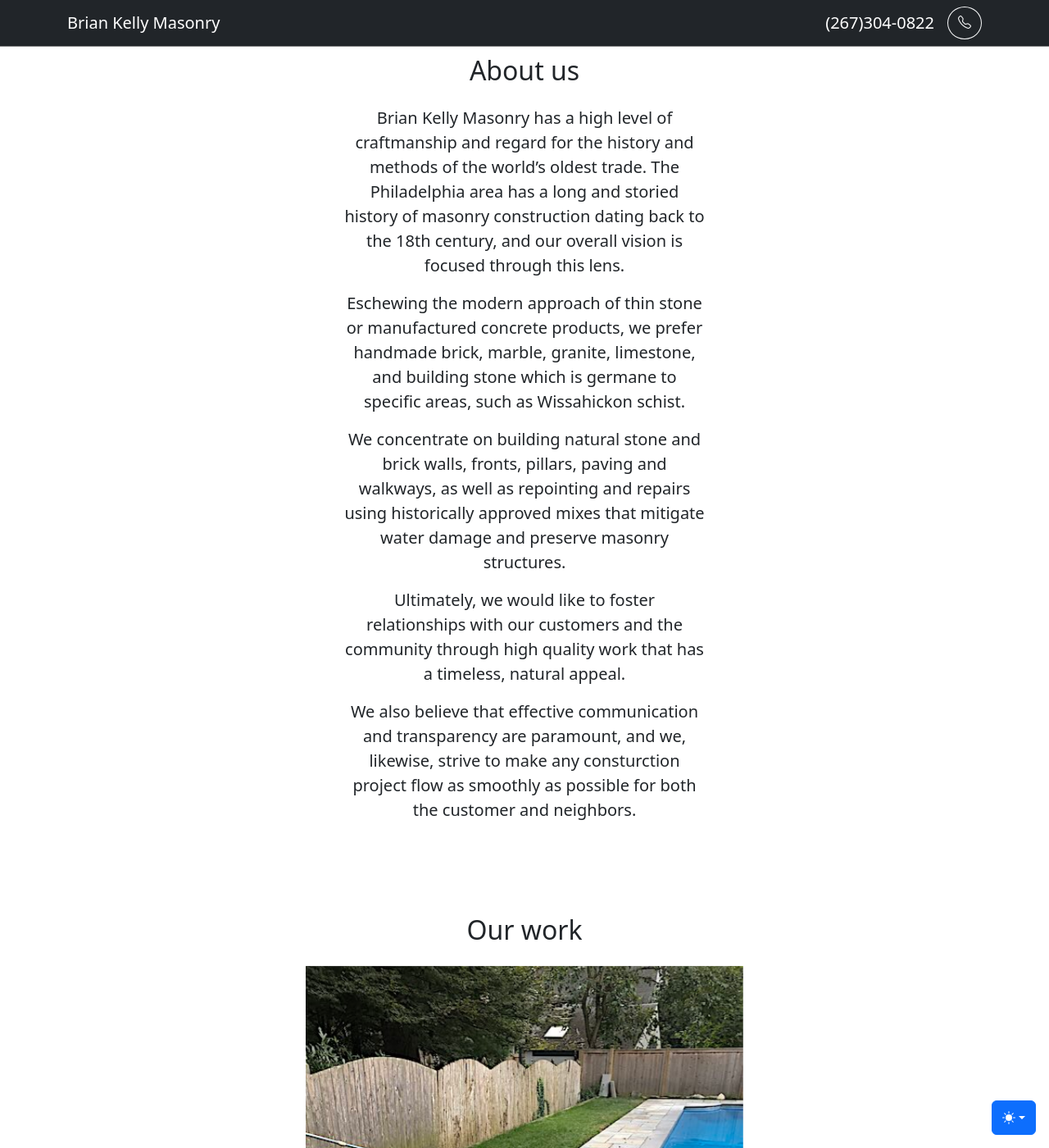
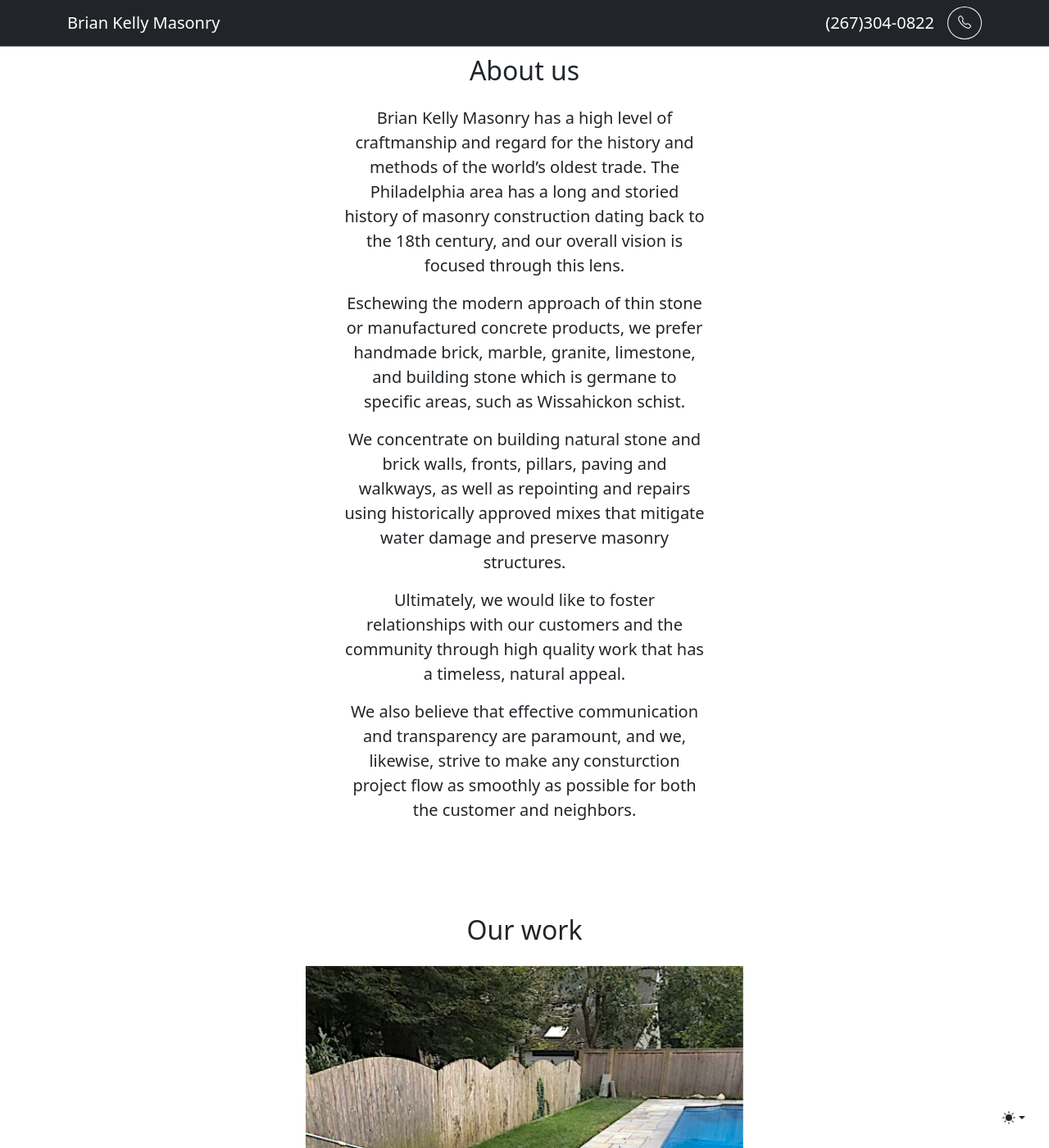
Before and after one commit to ryanbyoung/briankellymasonry, a Jekyll site: the page built from index.html, in a window 1280 px wide and 1400 px high, scrolled down 582 px. Shown: the whole window at 82% size. Built offline with Jekyll 4.4.1, drawn with Linux system fonts in a browser that asks for light colours.

Commit message:
Update home.css

```diff
--- a/_includes/home.css
+++ b/_includes/home.css
@@ -68,21 +68,6 @@
         white-space: nowrap;
         -webkit-overflow-scrolling:touch
       }
-      .btn-bd-primary {
-        --bd-violet-bg: #0d6efd;
-        --bd-violet-rgb: 112.520718, 44.062154, 249.437846;
-        --bs-btn-font-weight: 600;
-        --bs-btn-color: var(--bs-white);
-        --bs-btn-bg: var(--bd-violet-bg);
-        --bs-btn-border-color: var(--bd-violet-bg);
-        --bs-btn-hover-color: var(--bs-white);
-        --bs-btn-hover-bg: #0b5ed7;
-        --bs-btn-hover-border-color: #0a58ca;
-        --bs-btn-focus-shadow-rgb: var(--bd-violet-rgb);
-        --bs-btn-active-color: var(--bs-btn-hover-color);
-        --bs-btn-active-bg: #0a58ca;
-        --bs-btn-active-border-color: #0a53be;
-      }
       .bd-mode-toggle {
         z-index:1500
       }
```
